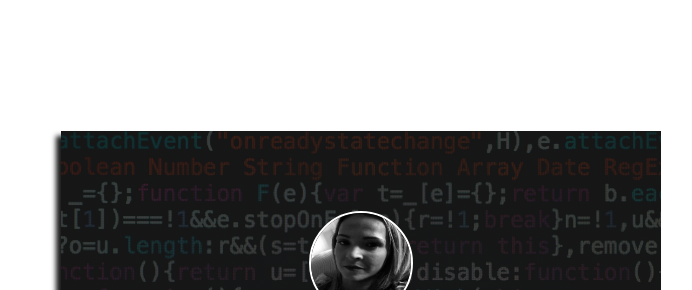
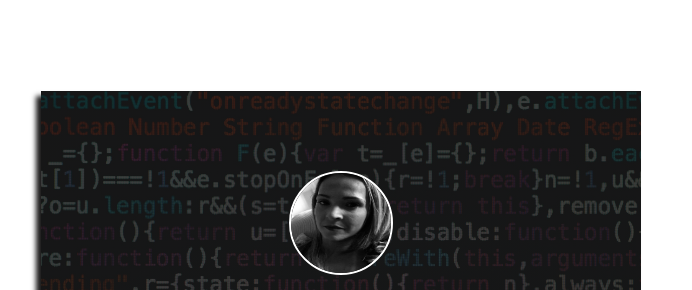
Before and after one commit to Audry-prog/projeto-final-frontend-womakerscode, a plain HTML site: page index.html in a window 1280 px wide. Shown: the part 119-409 px from the top of the page, without its empty margins (299-991 px from the left). Drawn offline with Linux system fonts and the light colour scheme.

Commit message:
corrigi a centralização do cartão na tela do computador

```diff
--- a/style.css
+++ b/style.css
@@ -1,14 +1,14 @@
-@media screen and (min-width: 320px) {
+@media screen and (min-width: 280px) {
 
 .flipConteiner {
   width: 600px;
   height: 350px;
   position: fixed;
   perspective: 1000px;
-  top: 50%;
+  top: 45%;
   left: 50%;
   margin-top: -150px;
-  margin-left: -280px;
+  margin-left: -300px;
 }
 
 .cartao {
```
